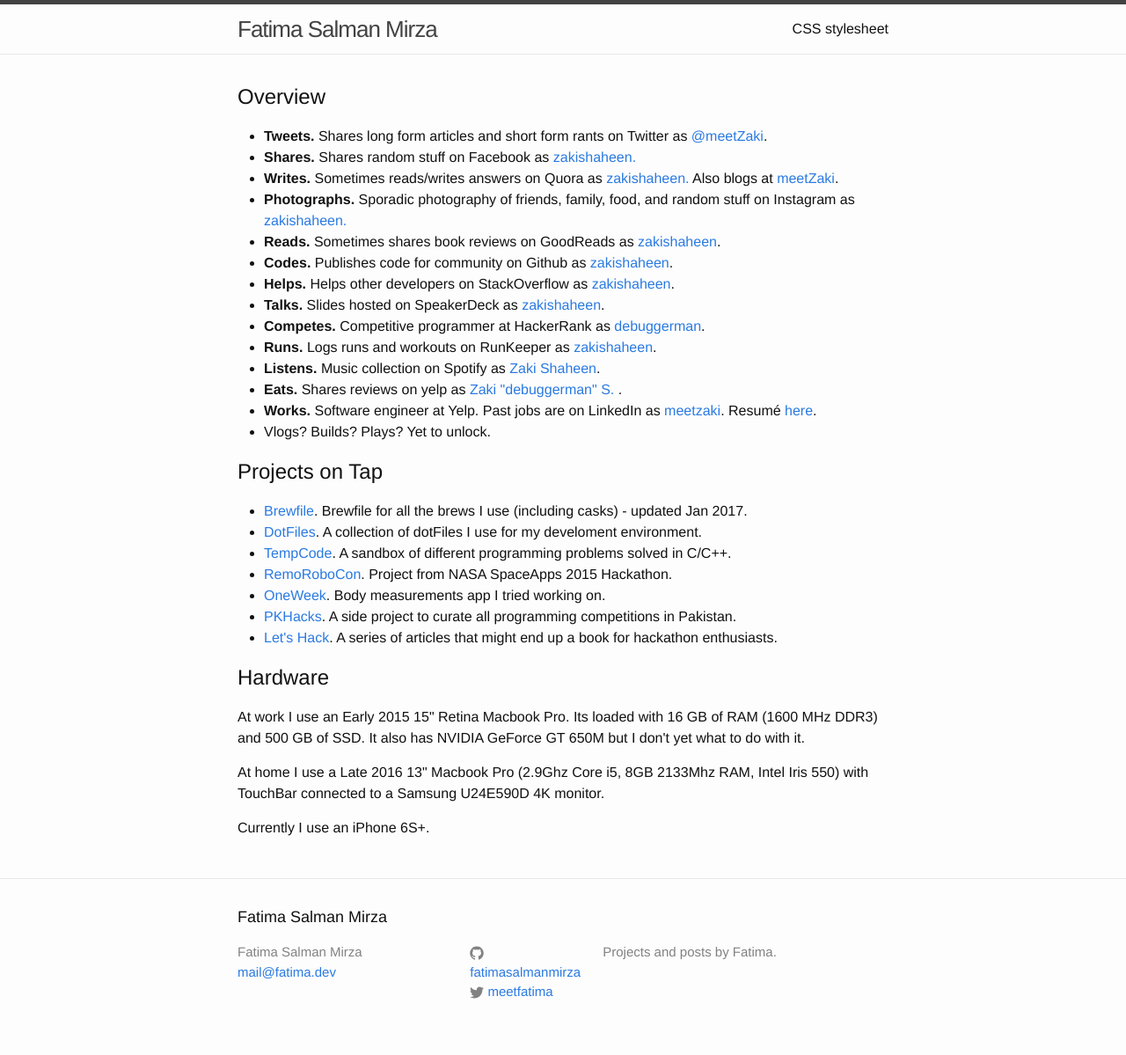
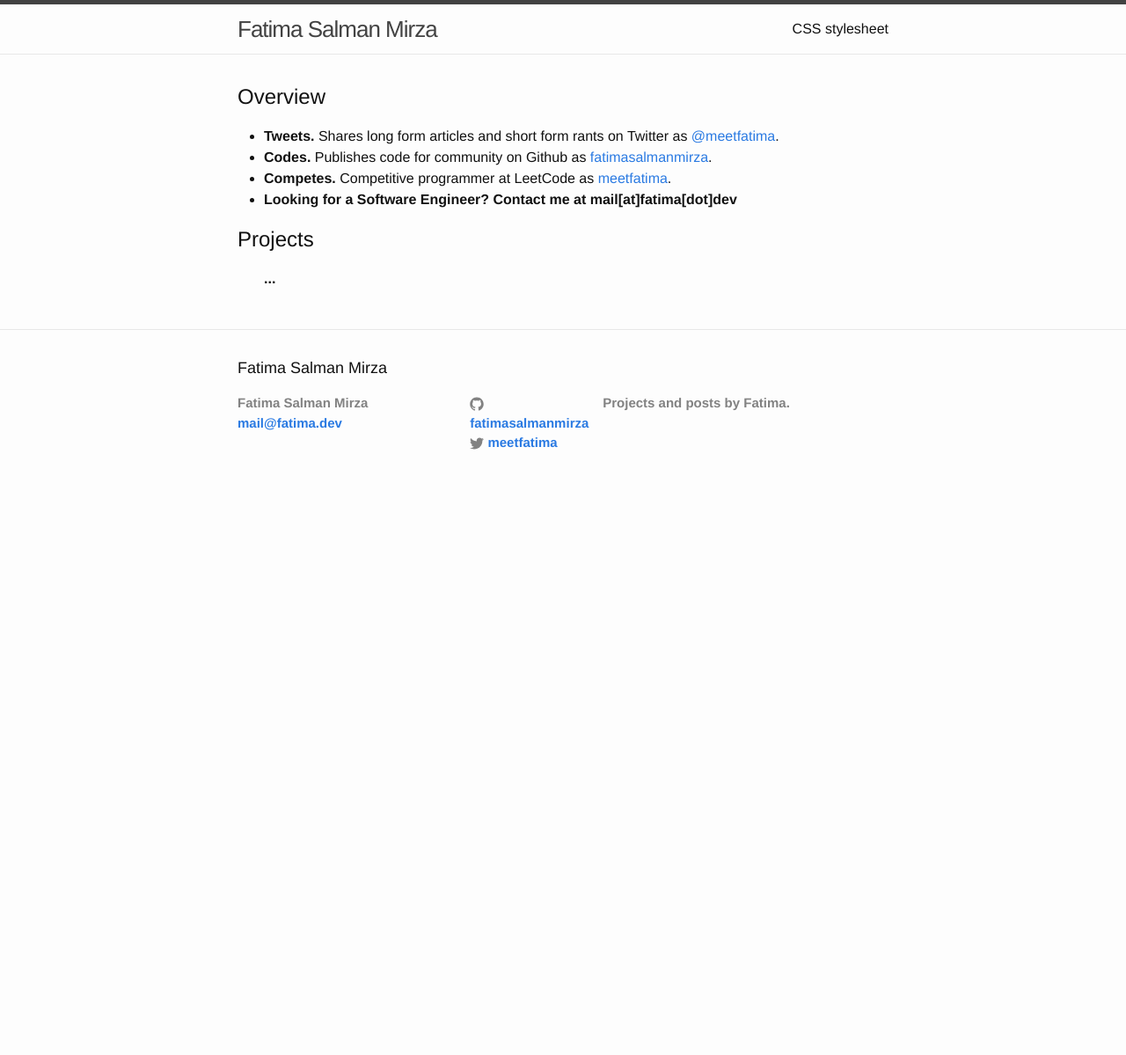
Before and after one commit to fatimasalmanmirza/fatimasalmanmirza.github.io, a Jekyll site: the page built from index.html, in a window 1280 px wide. Shown: the whole page at 88% size. Built offline with Jekyll 4.4.1, drawn with Linux system fonts in a browser that asks for light colours; after the commit the page ends 900 px from its top, so only the background shows below that.

Commit message:
Update index.html

```diff
--- a/index.html
+++ b/index.html
@@ -7,48 +7,14 @@
   <h2>Overview</h2>
 
   <ul>
-    <li><b>Tweets.</b> Shares long form articles and short form rants on Twitter as <a href="http://www.twitter.com/meetzaki">@meetZaki</a>. </li>
-    <li><b>Shares.</b> Shares random stuff on Facebook as <a href="http://www.facebook.com/zakishaheen">zakishaheen. </a> </li>
-    <li><b>Writes.</b> Sometimes reads/writes answers on Quora as <a href="https://www.quora.com/Zaki-Shaheen">zakishaheen.</a> Also blogs at <a href="http://meetzaki.wordpress.com">meetZaki</a>.</li>
-    <li><b>Photographs.</b> Sporadic photography of friends, family, food, and random stuff on Instagram as <a href="https://instagram.com/zakishaheen/">zakishaheen.</a> </li>
-    <li><b>Reads.</b> Sometimes shares book reviews on GoodReads as <a href="https://www.goodreads.com/user/show/18852408-zaki-shaheen">zakishaheen</a>.</li>
-    <li><b>Codes.</b> Publishes code for community on Github as <a href="http://www.github.com/zakishaheen">zakishaheen</a>. </li>
-    <li><b>Helps.</b> Helps other developers on StackOverflow as <a href="http://stackoverflow.com/users/354010/zakishaheen">zakishaheen</a>. </li>
-    <li><b>Talks.</b> Slides hosted on SpeakerDeck as <a href="https://speakerdeck.com/zakishaheen">zakishaheen</a>. </li>
-    <li><b>Competes.</b> Competitive programmer at HackerRank as <a href="https://www.hackerrank.com/debuggerman">debuggerman</a>.</li>
-    <li><b>Runs.</b> Logs runs and workouts on RunKeeper as <a href="https://runkeeper.com/user/zakishaheen/">zakishaheen</a>. </li>
-    <li><b>Listens.</b> Music collection on Spotify as <a href="https://open.spotify.com/user/1159028980">Zaki Shaheen</a>.</li>
-    <li><b>Eats.</b> Shares reviews on yelp as <a href="http://meetzaki.yelp.com">Zaki "debuggerman" S. </a>. </li>
-    <li><b>Works.</b> Software engineer at Yelp. Past jobs are on LinkedIn as <a href="https://pk.linkedin.com/in/meetzaki">meetzaki</a>. Resumé <a href="https://www.dropbox.com/s/g7ltl4rclcl1kkp/zaki%20shaheen%20%202015%20-%20-%20v1.9.pdf?dl=0">here</a>. </li>
-    <li>Vlogs? Builds? Plays? Yet to unlock. </li>
+    <li><b>Tweets.</b> Shares long form articles and short form rants on Twitter as <a href="http://www.twitter.com/meetfatima">@meetfatima</a>. </li>
+    <li><b>Codes.</b> Publishes code for community on Github as <a href="http://www.github.com/fatimasalmanmirza">fatimasalmanmirza</a>. </li>
+    <li><b>Competes.</b> Competitive programmer at LeetCode as <a href="https://leetcode.com/meetfatima/">meetfatima</a>.</li>
+    <li><b>Looking for a Software Engineer? Contact me at mail[at]fatima[dot]dev</li>
   </ul>
 
-  <h2>Projects on Tap</h2>
+  <h2>Projects</h2>
   <ul>
-    <li><a href="http://zakishaheen.github.io/homebrew-brewfile/">Brewfile</a>. Brewfile for all the brews I use (including casks) - updated Jan 2017. </li>
-    <li><a href="http://zakishaheen.github.io/dotfiles/">DotFiles</a>. A collection of dotFiles I use for my develoment environment. </li>
-    <li><a href="http://zakishaheen.github.io/tempcode/">TempCode</a>. A sandbox of different programming problems solved in C/C++.</li>
-    <li><a href="http://zakishaheen.github.io/spaceappsisb-rcc/">RemoRoboCon</a>. Project from NASA SpaceApps 2015 Hackathon.</li>
-    <li><a href="https://github.com/zakishaheen/oneweek-ios">OneWeek</a>. Body measurements app I tried working on. </li>
-    <li><a href="http://zakishaheen.github.io/pkhacks/">PKHacks</a>. A side project to curate all programming competitions in Pakistan. </li>
-    <li><a href="https://www.gitbook.com/book/zakishaheen/letshack/details">Let's Hack</a>. A series of articles that might end up a book for hackathon enthusiasts. </li>
+...
   </ul>
-
-  <h2>Hardware</h2>
-
-  <p>
-    At work I use an Early 2015 15" Retina Macbook Pro. Its loaded with 16 GB of RAM (1600 MHz DDR3) and 500 GB of SSD. It also has NVIDIA GeForce GT 650M but I don't yet what to do with it.
-  </p>
-
-  <p>
-    At home I use a Late 2016 13" Macbook Pro (2.9Ghz Core i5, 8GB 2133Mhz RAM, Intel Iris 550) with TouchBar connected to a Samsung U24E590D 4K monitor.
-  </p>
-
-  <p>Currently I use an iPhone 6S+.</p>
-
-  <!--h2>Software</h2>
-
-  <ul>
-
-  </ul-->
 </div>
```
